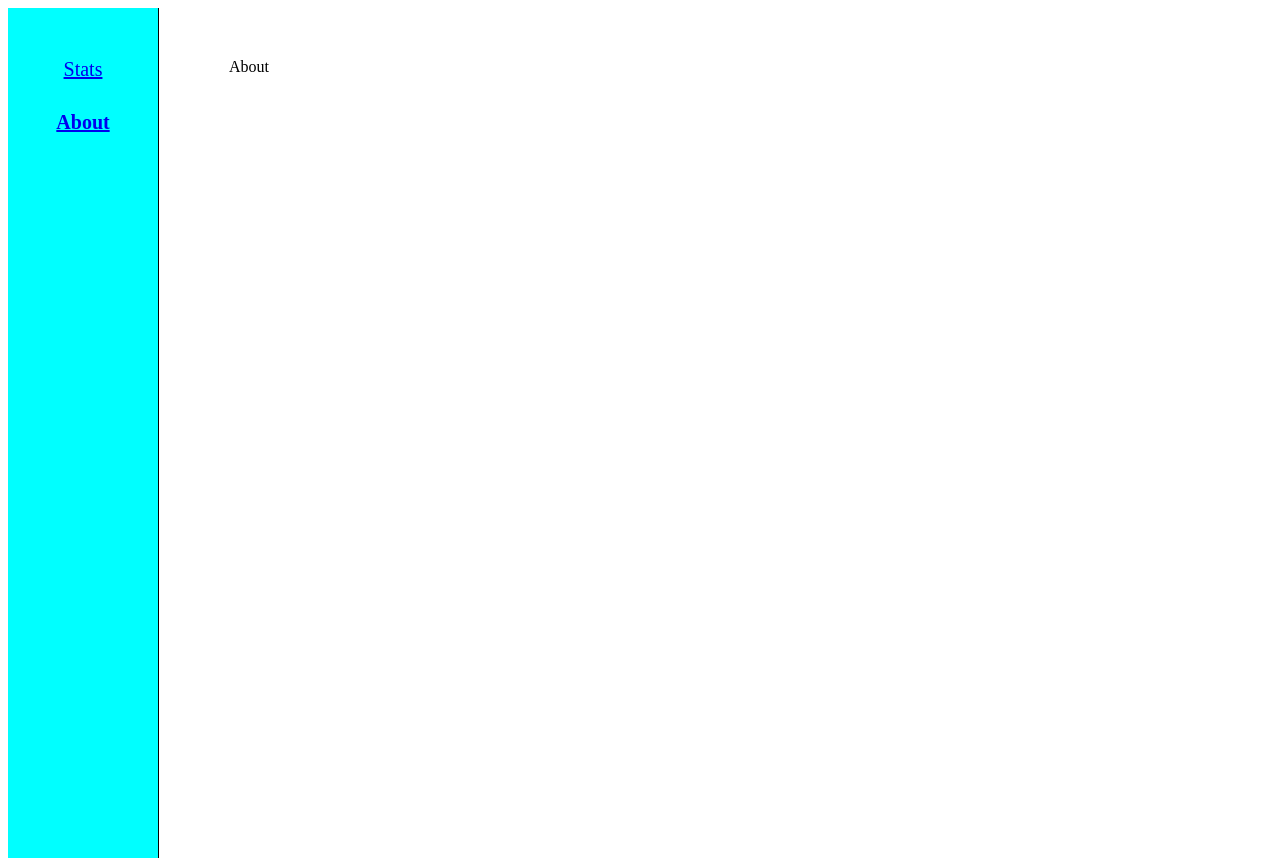
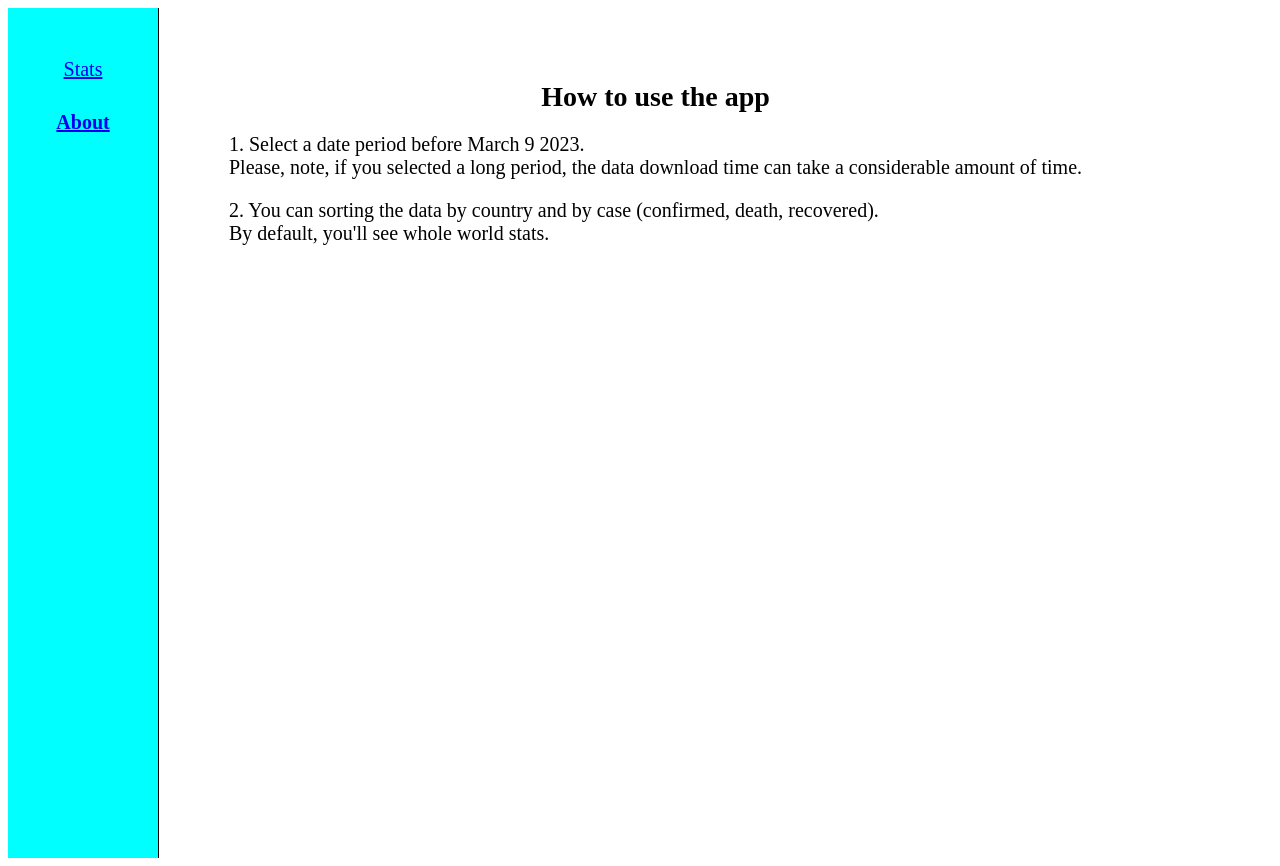
Before and after one commit to thekolesnikov/covid-stats-react, a React (Create React App) app: page /about in a window 1280 px wide. Built offline with nearby package versions, Linux system fonts and the light colour scheme; the HTML template or start-up script is replaced by a standard one.

Commit message:
add About page

```diff
--- a/src/App.css
+++ b/src/App.css
@@ -20,3 +20,14 @@
     margin-top: 5px;
     color: red;
 }
+
+.about__title {
+    text-align: center;
+    font-size: 28px;
+    margin-bottom: 20px;
+}
+
+.about__subtitle {
+    font-size: 20px;
+    margin-bottom: 10px;
+}
--- a/src/pages/AboutPage/AboutPage.tsx
+++ b/src/pages/AboutPage/AboutPage.tsx
@@ -1,5 +1,23 @@
 function About() {
-    return <div>About</div>;
+    return (
+        <div>
+            <h2 className="about__title">How to use the app</h2>
+            <div>
+                <p className="about__subtitle">
+                    1. Select a date period before March 9 2023.
+                    <br />
+                    Please, note, if you selected a long period, the data
+                    download time can take a considerable amount of time.
+                </p>
+                <p className="about__subtitle">
+                    2. You can sorting the data by country and by case
+                    (confirmed, death, recovered).
+                    <br />
+                    By default, you'll see whole world stats.
+                </p>
+            </div>
+        </div>
+    );
 }
 
 export default About;
--- a/src/pages/StatsPage/StatsPage.tsx
+++ b/src/pages/StatsPage/StatsPage.tsx
@@ -25,7 +25,7 @@ function StatsPage() {
                 <CaseSelect filter={filter} setFilter={setFilter} />
             </div>
             {isLoading && <Loader />}
-            {totalStats.length > 0 && (
+            {totalStats.length > 0 && !isLoading && (
                 <Chart totalStats={totalStats} filter={filter} />
             )}
         </>
```
